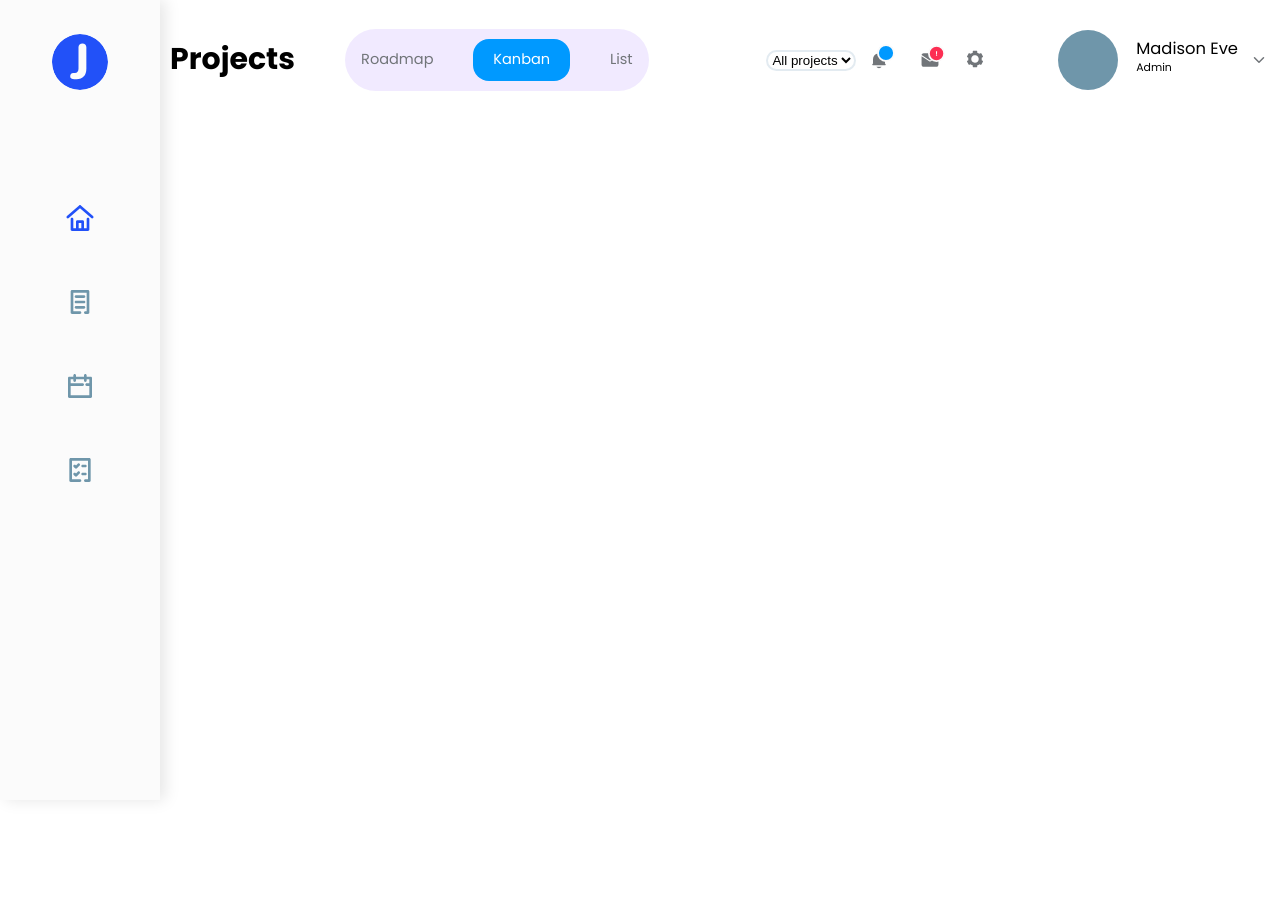
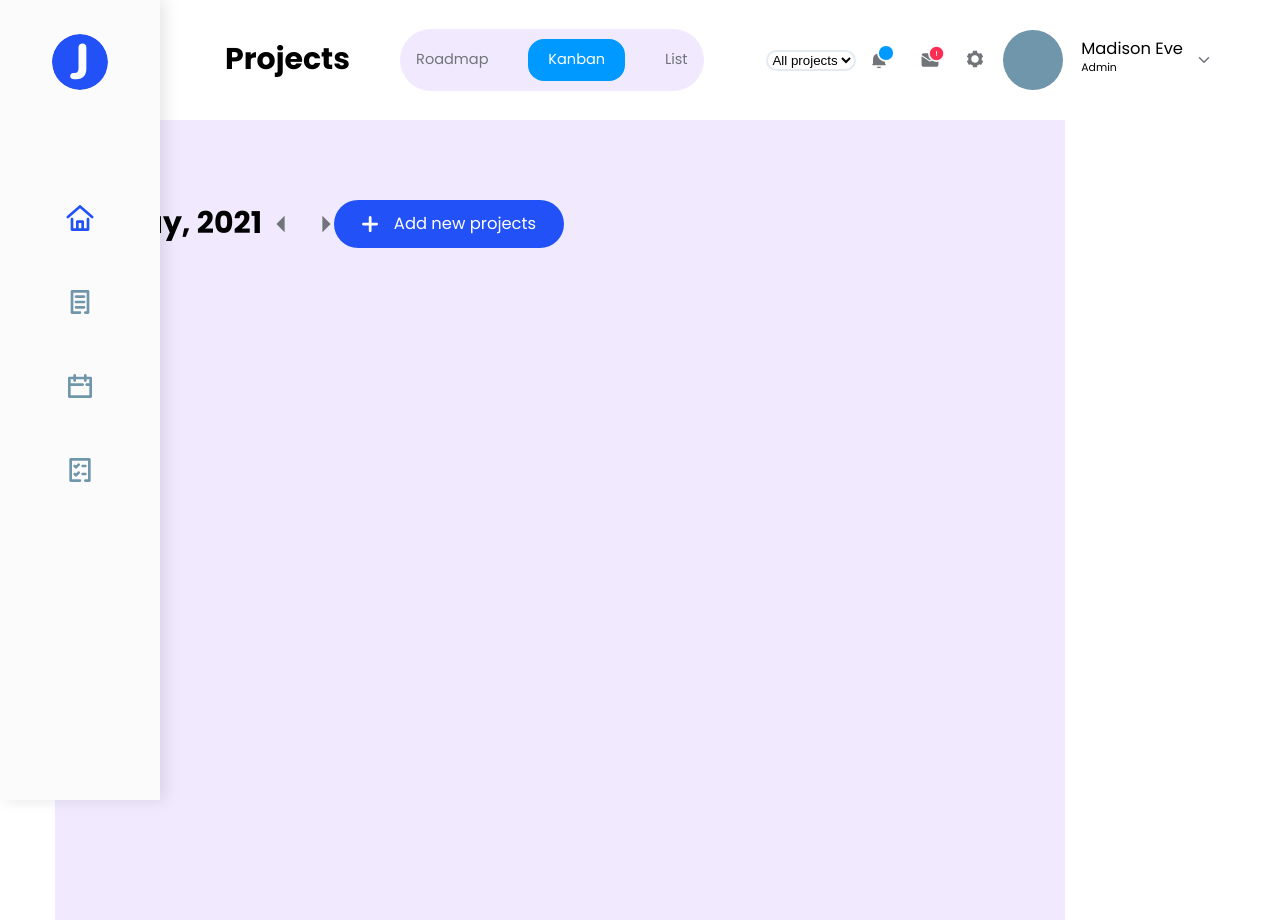
Before and after one commit to Roman-wdesign/Active_box, a website built with webpack: page src/index.html in a window 1280 px wide. Before the commit the page ends 800 px from the top, so only its background shows below. Built offline with nearby package versions, Linux system fonts and the light colour scheme.

Commit message:
task init

```diff
--- a/src/index.html
+++ b/src/index.html
@@ -23,7 +23,7 @@
 </head>
 <body>
 <aside class="sidebar">
-    <!--Sprite-->
+    <!--Sidebar-->
 
     <div class="sidebar__sprite">
 
@@ -37,6 +37,8 @@
         </div>
     </div>
 </aside>
+
+<div class="container">
     <!---------------------- Header ----------------------------->
     <header class="header">
 
@@ -77,8 +79,25 @@
                 <h5>Madison Eve</h5>
                 <p>Admin</p>
             </div>
-        <div class="header__right_chevron"></div>
+            <button class="header__right_chevron"></button>
         </div>
     </header>
+
+    <!---------------------- Task Board ----------------------------->
+    <div class="task">
+        <div class="task_side"></div>
+        <div class="task__calendar">
+            <div class="task__calendar__date">
+                <h1>May, 2021</h1>
+                <button class="task__calendar__date_arrow_left"></button>
+                <button class="task__calendar__date_arrow_right"></button>
+            </div>
+            <button class="task__calendar_new_proj">
+                <div class="task__calendar_new_proj_plus"></div>
+                <h5 class="task__calendar_new_proj_h5_plus">Add new projects</h5>
+            </button>
+        </div>
+    </div>
+</div>
 </body>
 </html>
--- a/src/styles/scss/modules/header.scss
+++ b/src/styles/scss/modules/header.scss
@@ -9,6 +9,7 @@
   };
 
   &__left {
+    padding: 0 0 0 165px;
     @include flex_1;
   }
 
@@ -115,18 +116,6 @@
   }
 }
 
-.header__left {
-  padding: 0 0 0 165px;
-}
-//
-//.header__mid {
-//  padding: 0 120px 0 120px;
-//}
-//
-//.header__right {
-//  padding: 0 0 0 10px;
-//}
-
 #dropdown {
   border-radius: 50px;
   outline: none;
--- /dev/null
+++ b/src/styles/scss/modules/task.scss
@@ -0,0 +1,58 @@
+.task {
+  padding: 80px 60px;
+  height: 100vh;
+  background-color: $Primary_Highlight;
+  width: calc(100% - #{$sidebar-width});
+
+  &__calendar {
+    display: flex;
+    flex-direction: row;
+    &__date {
+      display: flex;
+      flex-direction: row;
+      align-items: center;
+      &_arrow_left {
+        margin: 0 30px  0 10px;
+        width: $svg_l;
+        height: $svg_l;
+        background-size: $bg_size_m;
+        background-repeat: no-repeat;
+        background-position: center;
+        background-image: url($path-ico + 'arrow_left.svg');
+      }
+
+      &_arrow_right {
+        width: $svg_l;
+        height: $svg_l;
+        background-size: $bg_size_m;
+        background-repeat: no-repeat;
+        background-position: center;
+        background-image: url($path-ico + 'arrow_right.svg');
+      }
+    }
+    &_new_proj{
+      display: flex;
+      flex-direction: row;
+      align-items: center;
+      justify-content: center;
+      width: 230px;
+      height: 48px;
+      background-color: $Blue;
+      color: $White;
+      border-radius: 50px;
+      &_h5_plus{
+        margin: 0px 8px;
+      }
+      &_plus{
+        width: $svg_l;
+        height: $svg_l;
+        margin: 0px 8px;
+
+        background-repeat: no-repeat;
+        background-position: center;
+        background-image: url($path-ico + 'plus.svg');
+      }
+
+    }
+  }
+}
--- a/src/styles/scss/style.scss
+++ b/src/styles/scss/style.scss
@@ -6,6 +6,7 @@
 @import "modules/sidebar";
 @import "modules/header";
 @import "modules/button";
+@import "modules/task";
 
 html {
   font-size: 62.5%;
--- a/src/styles/scss/utils/vars.scss
+++ b/src/styles/scss/utils/vars.scss
@@ -43,6 +43,8 @@ $sidebar-width: 160px;
 
 $svg_s: 32px;
 $svg_h: 30px;
+$svg_l: 16px;
 $svg_m: 2.6rem 0;
 
 $bg_size: 55%;
+$bg_size_m: 55%;
```
Also changed, not shown: README.md, src/assets/icons/svg/arrow_left.svg (added), src/assets/icons/svg/arrow_right.svg (added), src/assets/icons/svg/plus.svg (added). Lines whose indentation alone changed are shown as unchanged.
